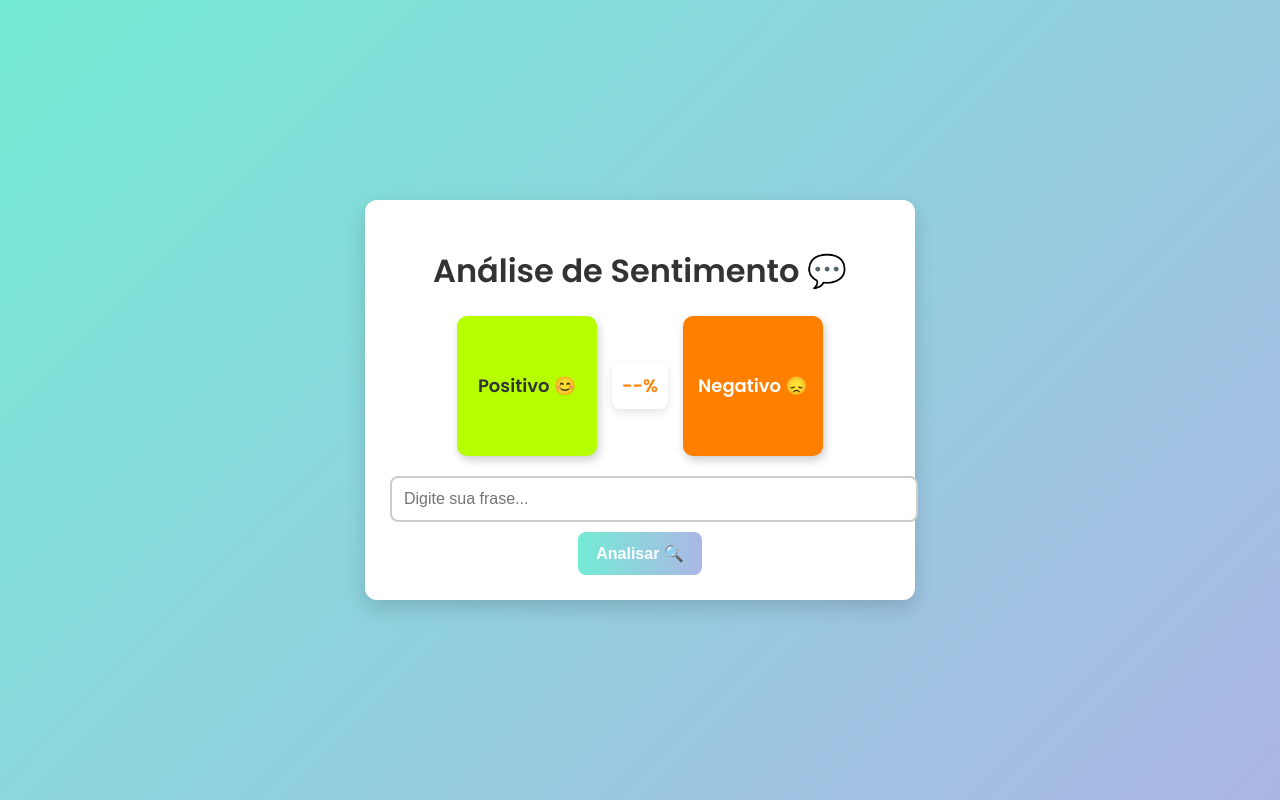
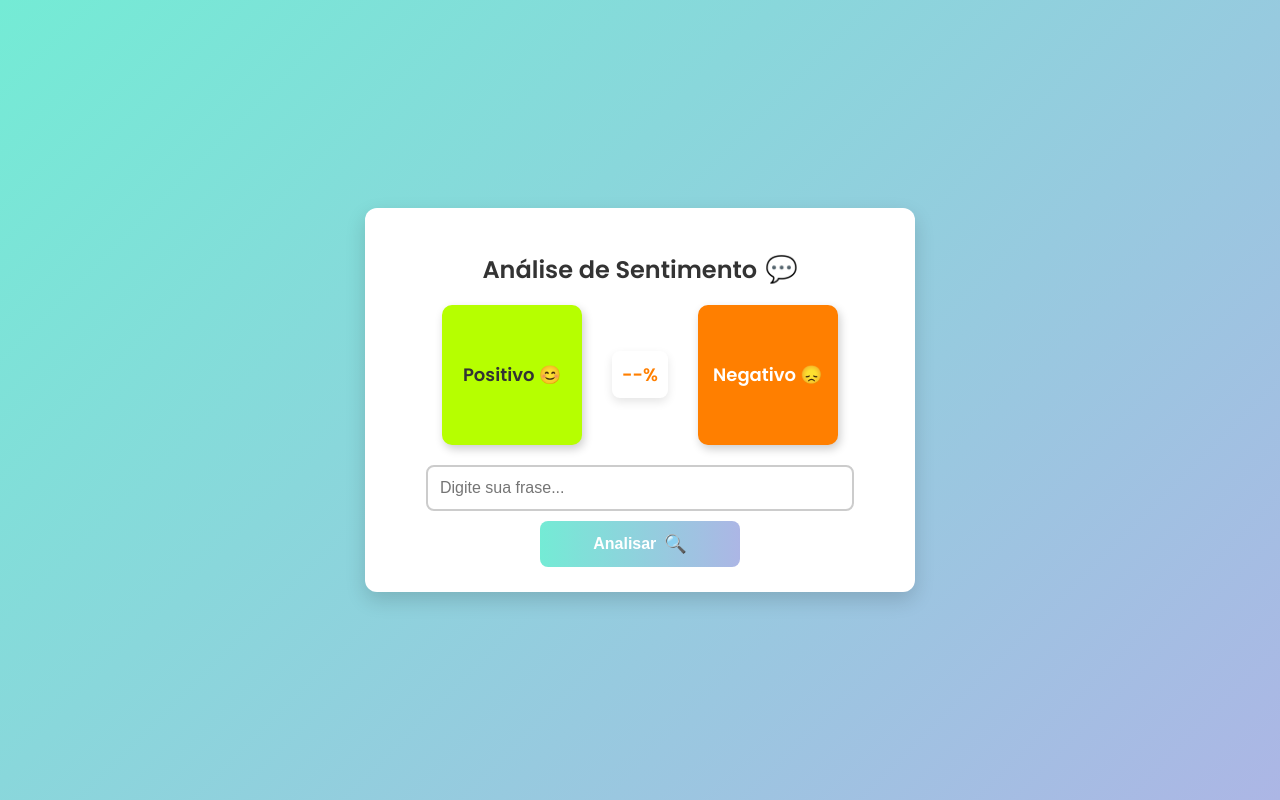
Before and after one commit to sousam02/Review-classifier, a Flask app: template templates/index.html in a window 1280 px wide. Run offline with Flask 3, Linux system fonts and the light colour scheme; the template is opened without the code that fills it, so the values that code supplies are empty; parts of the project's set-up code (start-up, migrations or seed data) failed here and were passed over.

Commit message:
Melhoria no design e centralização do botão

```diff
--- a/templates/styles.css
+++ b/Static/styles.css
@@ -22,8 +22,17 @@ body {
 }
 
 h1 {
+    font-size: 24px;
     font-weight: 600;
     color: #333;
+    display: flex;
+    align-items: center;
+    justify-content: center;
+    gap: 8px;
+}
+
+.icon {
+    font-size: 26px;
 }
 
 .boxes {
@@ -31,6 +40,7 @@ h1 {
     justify-content: center;
     align-items: center;
     margin-bottom: 20px;
+    gap: 15px;
 }
 
 .box {
@@ -76,7 +86,7 @@ h1 {
 
 /* Estilização do input */
 input {
-    width: 100%;
+    width: 80%;
     padding: 12px;
     font-size: 16px;
     border: 2px solid #ccc;
@@ -90,10 +100,19 @@ input:focus {
     box-shadow: 0px 0px 8px rgba(116, 235, 213, 0.8);
 }
 
-/* Botão estilizado */
+/* Centralização do formulário */
+form {
+    display: flex;
+    flex-direction: column; /* Deixa os itens empilhados */
+    align-items: center; /* Centraliza tudo */
+    gap: 10px; /* Espaçamento entre input e botão */
+}
+
+/* Estilização do botão */
 button {
-    margin-top: 10px;
-    padding: 12px 18px;
+    width: 50%; /* Define um tamanho confortável */
+    max-width: 200px; /* Evita que o botão fique muito grande */
+    padding: 12px;
     font-size: 16px;
     font-weight: bold;
     cursor: pointer;
@@ -102,6 +121,14 @@ button {
     background: linear-gradient(90deg, #74ebd5, #acb6e5);
     color: white;
     transition: 0.3s;
+    display: flex;
+    align-items: center;
+    justify-content: center;
+    gap: 8px;
+}
+
+button span {
+    font-size: 18px;
 }
 
 button:hover {
--- a/templates/index.html
+++ b/templates/index.html
@@ -4,12 +4,12 @@
     <meta charset="UTF-8">
     <meta name="viewport" content="width=device-width, initial-scale=1.0">
     <title>Análise de Sentimento</title>
-    <link rel="stylesheet" href="styles.css">
+    <link rel="stylesheet" href="{{ url_for('static', filename='styles.css') }}">
 </head>
 <body>
 
     <div class="container">
-        <h1>Análise de Sentimento 💬</h1>
+        <h1>Análise de Sentimento <span class="icon">💬</span></h1>
 
         <div class="boxes">
             <div class="box positive">Positivo 😊</div>
@@ -19,7 +19,7 @@
 
         <form method="POST" id="sentimentForm">
             <input type="text" name="frase" id="frase" placeholder="Digite sua frase..." required>
-            <button type="submit">Analisar 🔍</button>
+            <button type="submit">Analisar <span>🔍</span></button>
         </form>
 
         {% if resultado %}
```
